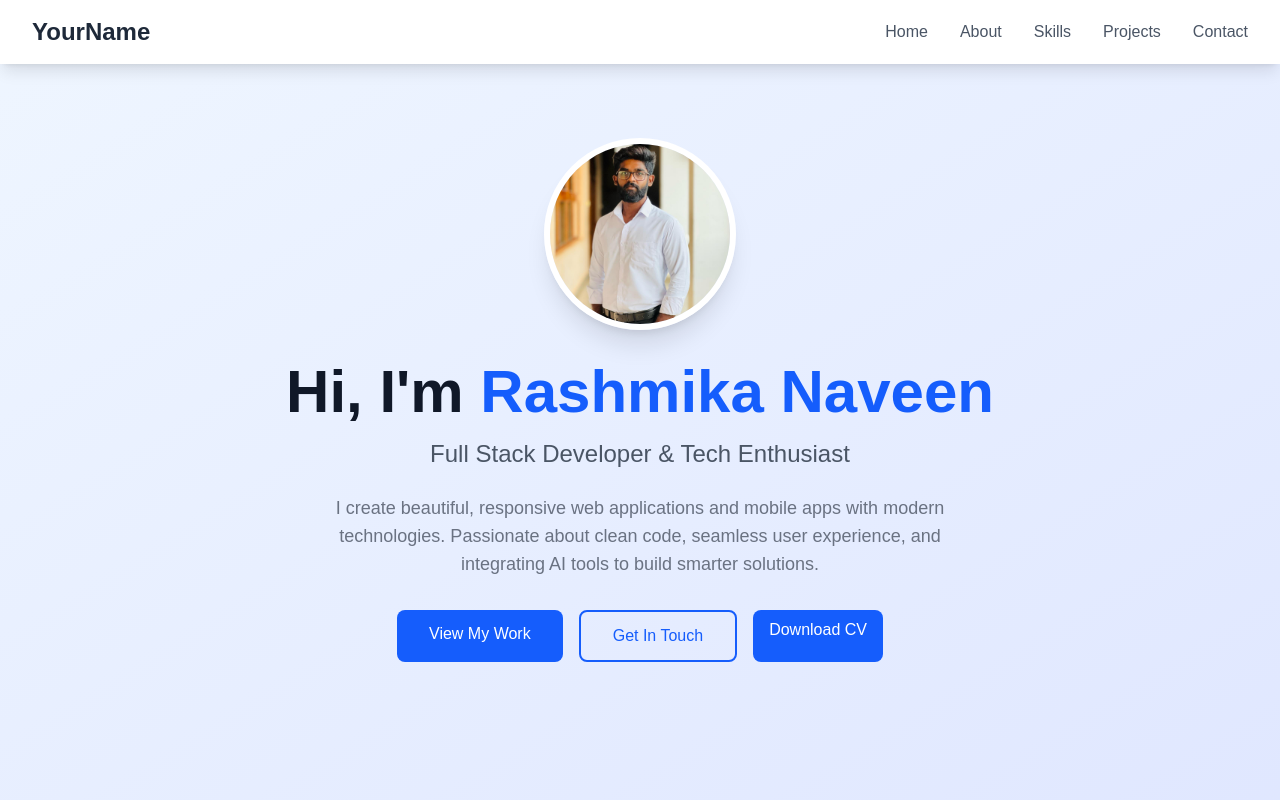
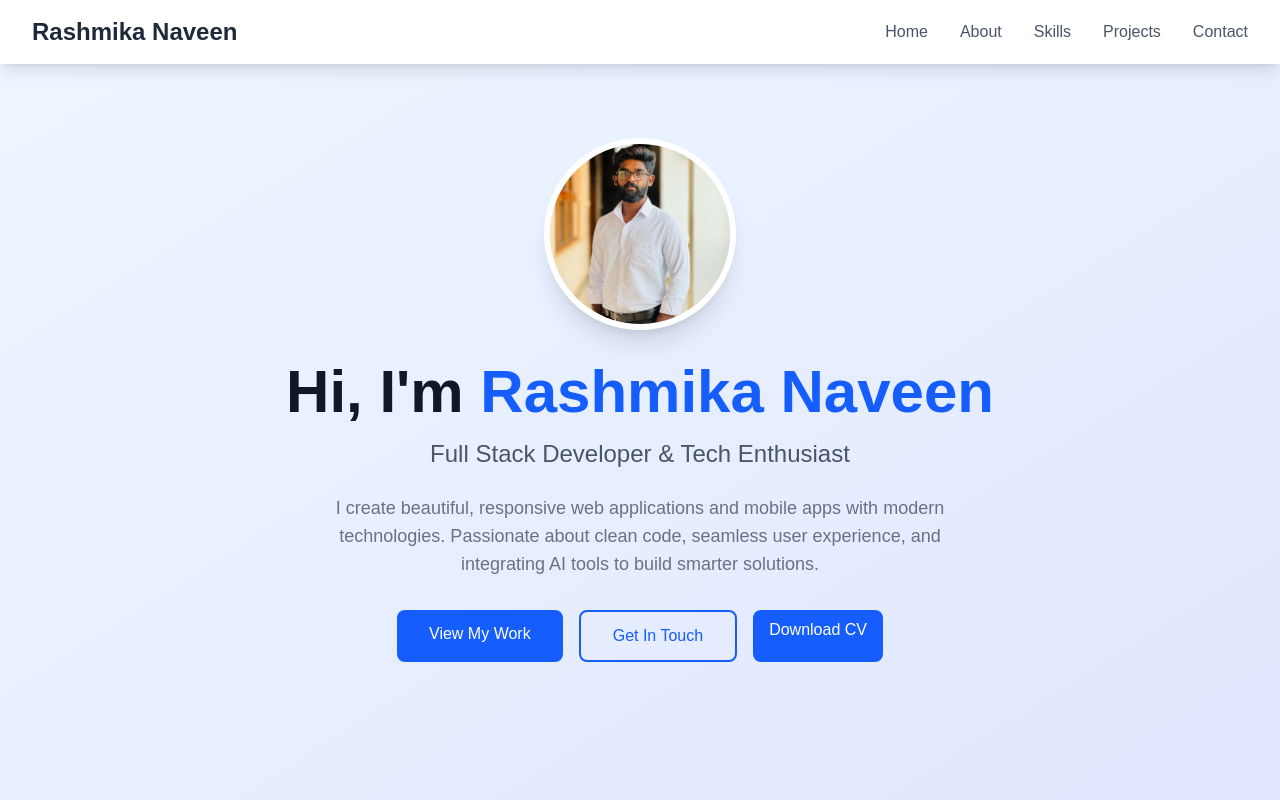
Before and after one commit to rashmika1111/MyPortfolio, a Next.js app in the folder portfolio/: page / in a window 1280 px wide. Shown: the top 800 px of the page. Built offline with nearby package versions, Linux system fonts and the light colour scheme.

Commit message:
Update Navbar.js

```diff
--- a/portfolio/src/components/Navbar.js
+++ b/portfolio/src/components/Navbar.js
@@ -12,7 +12,7 @@ export default function Navbar() {
         <div className="flex justify-between h-16">
           <div className="flex items-center">
             <Link href="/" className="text-2xl font-bold text-gray-800">
-              YourName
+              Rashmika Naveen
             </Link>
           </div>
 
```
